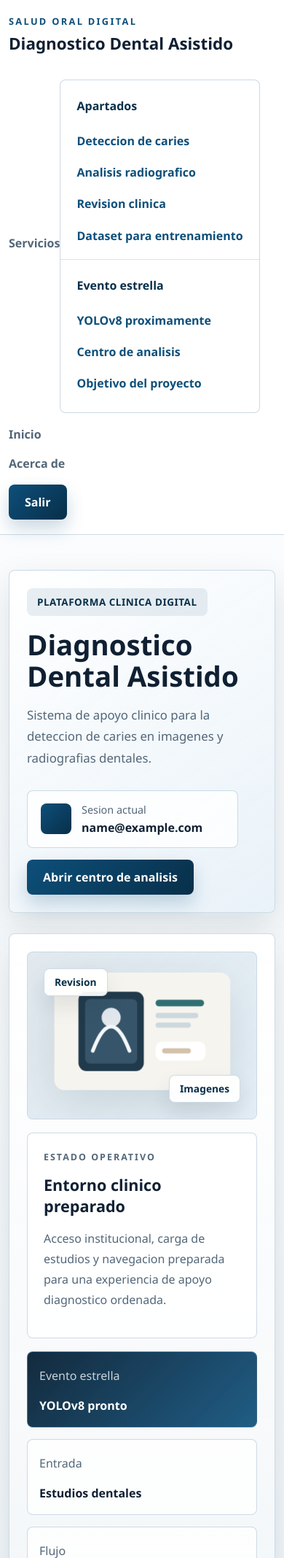
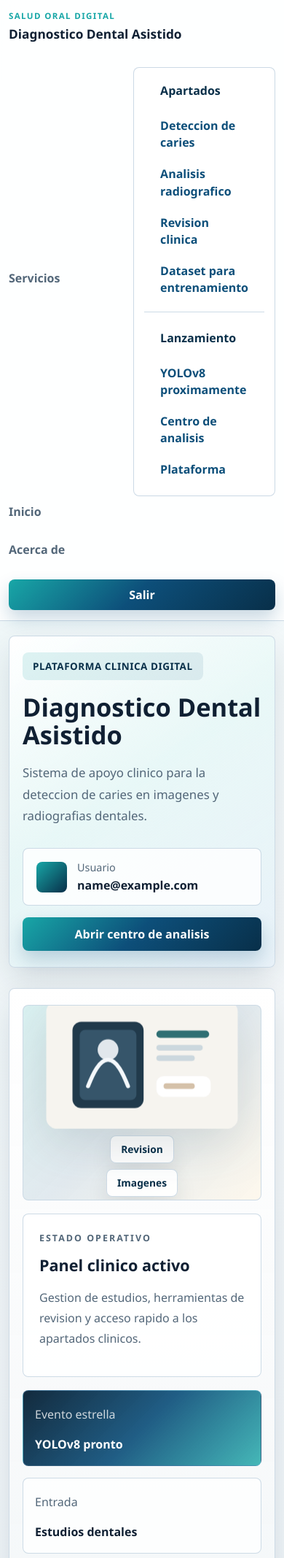
Before and after one commit to TyroneSPR/sistema-diagnostico, a Flask app: page /inicio in a window 390 px wide. Shown: the top 2135 px of the page at 73% size. Run offline with Flask 3, Linux system fonts and the light colour scheme; the visitor is signed in with stand-in values (Sample User, id 1).

Commit message:
Pulir experiencia final y responsive movil

```diff
--- a/static/css/estilos.css
+++ b/static/css/estilos.css
@@ -10,6 +10,9 @@
     --primarioProfundo: #061f33;
     --secundario: #6ea8d4;
     --secundarioSuave: #e7f1f8;
+    --acento: #18a7a7;
+    --acentoSuave: #dff7f4;
+    --alerta: #f0b84c;
     --exito: #20785f;
     --error: #b43b4b;
     --sombra: 0 18px 45px rgba(8, 31, 51, 0.12);
@@ -30,6 +33,7 @@ body {
     color: var(--texto);
     overflow-x: hidden;
     background:
+        linear-gradient(135deg, rgba(24, 167, 167, 0.08) 0%, transparent 32%),
         linear-gradient(180deg, #ffffff 0%, #eef4f8 45%, #e5eef5 100%);
 }
 
@@ -66,7 +70,7 @@ img {
 
 .marca {
     margin: 0 0 6px;
-    color: var(--primario);
+    color: var(--acento);
     text-transform: uppercase;
     letter-spacing: 0.18em;
     font-size: 0.8rem;
@@ -168,12 +172,12 @@ img {
 .botonMenu,
 .botonPrincipal {
     color: #ffffff;
-    background: linear-gradient(135deg, var(--primario) 0%, var(--primarioOscuro) 100%);
+    background: linear-gradient(135deg, var(--acento) 0%, var(--primario) 48%, var(--primarioOscuro) 100%);
     box-shadow: 0 12px 24px rgba(13, 79, 122, 0.22);
 }
 
 .botonSecundario {
-    background: var(--secundarioSuave);
+    background: linear-gradient(135deg, var(--secundarioSuave), #ffffff);
     color: var(--texto);
     border: 1px solid #c7dceb;
 }
@@ -219,7 +223,7 @@ img {
     margin: 0 0 18px;
     padding: 10px 14px;
     border-radius: 8px;
-    background: rgba(13, 79, 122, 0.09);
+    background: linear-gradient(135deg, rgba(24, 167, 167, 0.14), rgba(13, 79, 122, 0.09));
     color: var(--primarioOscuro);
     font-size: 0.84rem;
     font-weight: 700;
@@ -402,7 +406,7 @@ img {
     padding: 48px;
     border-radius: 8px;
     background:
-        linear-gradient(145deg, rgba(255, 255, 255, 0.98) 0%, rgba(231, 241, 248, 0.92) 100%);
+        linear-gradient(145deg, rgba(255, 255, 255, 0.98) 0%, rgba(223, 247, 244, 0.52) 45%, rgba(231, 241, 248, 0.95) 100%);
 }
 
 .bloqueHero h2 {
@@ -439,7 +443,7 @@ img {
     width: 42px;
     height: 42px;
     border-radius: 8px;
-    background: linear-gradient(135deg, var(--primario) 0%, var(--primarioOscuro) 100%);
+    background: linear-gradient(135deg, var(--acento) 0%, var(--primarioOscuro) 100%);
 }
 
 .rotuloDato {
@@ -463,7 +467,7 @@ img {
     overflow: hidden;
     border-radius: 8px;
     background:
-        linear-gradient(135deg, rgba(13, 79, 122, 0.12), rgba(110, 168, 212, 0.18)),
+        linear-gradient(135deg, rgba(24, 167, 167, 0.16), rgba(13, 79, 122, 0.12), rgba(240, 184, 76, 0.1)),
         #ffffff;
     border: 1px solid rgba(201, 216, 228, 0.92);
 }
@@ -534,7 +538,7 @@ img {
 }
 
 .itemEstrella {
-    background: linear-gradient(135deg, rgba(6, 31, 51, 0.95), rgba(13, 79, 122, 0.92));
+    background: linear-gradient(135deg, rgba(6, 31, 51, 0.95), rgba(13, 79, 122, 0.92), rgba(24, 167, 167, 0.8));
     color: #ffffff;
     border-color: rgba(110, 168, 212, 0.36);
 }
@@ -1258,6 +1263,27 @@ img {
         align-items: flex-start;
     }
 
+    .barraFila {
+        padding: 14px 0;
+    }
+
+    .menu {
+        width: 100%;
+        gap: 10px;
+    }
+
+    .menu > a,
+    .menuDesplegable,
+    .enlaceMenu {
+        width: 100%;
+    }
+
+    .menu > a,
+    .enlaceMenu,
+    .botonMenu {
+        min-height: 42px;
+    }
+
     .panelDesplegable {
         position: static;
         width: 100%;
@@ -1267,11 +1293,12 @@ img {
         visibility: visible;
         transform: none;
         box-shadow: none;
+        padding: 14px;
     }
 
     .grupoPanel + .grupoPanel {
         border-left: 0;
-        border-top: 1px solid rgba(216, 224, 230, 0.92);
+        border-top: 1px solid rgba(201, 216, 228, 0.92);
         margin-top: 10px;
         padding-top: 18px;
     }
@@ -1310,6 +1337,17 @@ img {
     .etiquetasFormato {
         justify-content: flex-start;
     }
+
+    .accionesServicio,
+    .filaUsuario {
+        align-items: stretch;
+    }
+
+    .accionesServicio a,
+    .accionesServicio button,
+    .filaUsuario .botonPrincipal {
+        width: 100%;
+    }
 }
 
 @media (max-width: 640px) {
@@ -1319,15 +1357,48 @@ img {
     }
 
     .pantallaAcceso {
-        padding: 18px 0;
+        padding: 12px 0;
     }
 
     .columnaPresentacion,
     .tarjetaFormulario,
     .bloqueHero,
     .panelResumen {
-        padding-top: 24px;
-        padding-bottom: 24px;
+        padding: 22px 18px;
+    }
+
+    .panelAcceso {
+        gap: 14px;
+    }
+
+    .tituloAcceso {
+        font-size: 2.25rem;
+    }
+
+    .bloqueHero h2 {
+        font-size: 2.15rem;
+    }
+
+    .cabeceraSeccion h2,
+    .detalleApartado h2 {
+        font-size: 1.9rem;
+    }
+
+    .tituloMarca {
+        font-size: 1.08rem;
+    }
+
+    .marca {
+        font-size: 0.72rem;
+        letter-spacing: 0.12em;
+    }
+
+    .heroPrincipal {
+        padding: 20px 0 10px;
+    }
+
+    .seccionContenido {
+        padding-top: 14px;
     }
 
     .tituloAcceso,
@@ -1351,8 +1423,68 @@ img {
     .panelInteractivo,
     .panelChecklist,
     .panelPrioridad,
-    .panelPrevisualizacion {
+    .panelPrevisualizacion,
+    .detalleApartado,
+    .panelAvisoEstrella,
+    .bandaClinica,
+    .bloqueInformativo,
+    .panelCarga,
+    .panelModelo,
+    .panelResultados,
+    .servicioHero {
         padding: 18px;
+    }
+
+    .tarjetaUsuario {
+        min-width: 0;
+        width: 100%;
+    }
+
+    .panelVisualClinico {
+        min-height: 180px;
+    }
+
+    .panelVisualClinico img {
+        width: min(82%, 260px);
+    }
+
+    .indicadorClinico {
+        position: static;
+        margin: 4px;
+        justify-self: center;
+    }
+
+    .rejillaTarjetas,
+    .rejillaResultados,
+    .rejillaPreview {
+        gap: 14px;
+    }
+
+    .tarjetaModulo {
+        padding: 20px;
+    }
+
+    .imagenTarjeta {
+        height: 150px;
+    }
+
+    .panelAvisoEstrella h3,
+    .bandaClinica h3 {
+        font-size: 1.35rem;
+    }
+
+    .botonMenu,
+    .botonPrincipal,
+    .botonSecundario {
+        min-height: 46px;
+        padding: 0 16px;
+        text-align: center;
+    }
+
+    .panelPrioridad select,
+    .formularioAcceso input,
+    .entradaArchivo {
+        font-size: 16px;
     }
 }
 
--- a/templates/index.html
+++ b/templates/index.html
@@ -19,10 +19,10 @@
                         <a href="{{ url_for('dataset') }}">Dataset para entrenamiento</a>
                     </div>
                     <div class="grupoPanel">
-                        <h3>Evento estrella</h3>
+                        <h3>Lanzamiento</h3>
                         <a href="{{ url_for('yoloProximamente') }}">YOLOv8 proximamente</a>
                         <a href="{{ url_for('servicio') }}">Centro de analisis</a>
-                        <a href="{{ url_for('acercaDe') }}">Objetivo del proyecto</a>
+                        <a href="{{ url_for('acercaDe') }}">Plataforma</a>
                     </div>
                 </div>
             </div>
@@ -45,7 +45,7 @@
                     <div class="tarjetaUsuario">
                         <span class="circuloUsuario"></span>
                         <div>
-                            <p class="rotuloDato">Sesion actual</p>
+                            <p class="rotuloDato">Usuario</p>
                             <strong>{{ datosVista.correo }}</strong>
                         </div>
                     </div>
@@ -62,10 +62,9 @@
 
                 <div class="tarjetaResumen">
                     <p class="etiquetaTarjeta">Estado operativo</p>
-                    <h3>Entorno clinico preparado</h3>
+                    <h3>Panel clinico activo</h3>
                     <p>
-                        Acceso institucional, carga de estudios y navegacion preparada para una experiencia de apoyo
-                        diagnostico ordenada.
+                        Gestion de estudios, herramientas de revision y acceso rapido a los apartados clinicos.
                     </p>
                 </div>
 
@@ -95,7 +94,7 @@
         <div class="contenedor">
             <div class="cabeceraSeccion">
                 <p class="insignia">Enfoque clinico</p>
-                <h2>Apoyo visual para la evaluacion odontologica</h2>
+                <h2>Herramientas para una revision mas clara</h2>
             </div>
 
             <div class="rejillaTarjetas">
@@ -114,7 +113,7 @@
                 <article class="tarjetaModulo">
                     <img src="{{ url_for('static', filename='img/analisis.svg') }}" alt="Ilustracion sobre analisis asistido de caries" class="imagenTarjeta">
                     <h3>Analisis asistido</h3>
-                    <p>El sistema busca convertirse en una herramienta de apoyo que complemente el criterio del especialista.</p>
+                    <p>Centraliza la preparacion del estudio y facilita una lectura visual mas ordenada.</p>
                     <a href="{{ url_for('revisionClinica') }}" class="enlacePlano">Abrir apartado</a>
                 </article>
             </div>
@@ -122,7 +121,7 @@
             <section class="panelAvisoEstrella activoEstrella">
                 <div>
                     <p class="etiquetaTarjeta">Evento estrella</p>
-                    <h3>YOLOv8 proximamente sera el modulo principal de inteligencia artificial para deteccion asistida.</h3>
+                    <h3>YOLOv8 sera el lanzamiento estrella para una experiencia de vision artificial dental.</h3>
                 </div>
                 <a href="{{ url_for('yoloProximamente') }}" class="botonPrincipal">Ver lanzamiento</a>
             </section>
@@ -132,8 +131,7 @@
                     <p class="insignia">Entrenamiento rapido</p>
                     <h3>Simulador de criterios visuales</h3>
                     <p>
-                        Marca los hallazgos observados y revisa una orientacion inmediata para priorizar la evaluacion
-                        profesional del estudio dental.
+                        Marca hallazgos del caso y recibe una prioridad orientativa para ordenar la atencion.
                     </p>
                 </div>
                 <div class="panelInteractivo">
@@ -164,8 +162,7 @@
                     <p class="insignia">Ruta de atencion</p>
                     <h3>Desde la imagen dental hasta el apoyo diagnostico</h3>
                     <p>
-                        El sistema organiza la recepcion del estudio, la revision asistida y la visualizacion de hallazgos
-                        en una interfaz limpia para uso profesional.
+                        Recibe el estudio, revisa su calidad y define el siguiente paso desde una interfaz profesional.
                     </p>
                 </div>
                 <div class="pasosClinicos">
```
Also changed, not shown: other parts of static/css/estilos.css (+23 -21 lines), servicio/analisis.py (+38 -38 lines), templates/acerca.html (+10 -11 lines), templates/apartado.html (+5 -5 lines), templates/dataset.html (+4 -4 lines), templates/login.html (+10 -10 lines), templates/servicio.html (+7 -7 lines).
